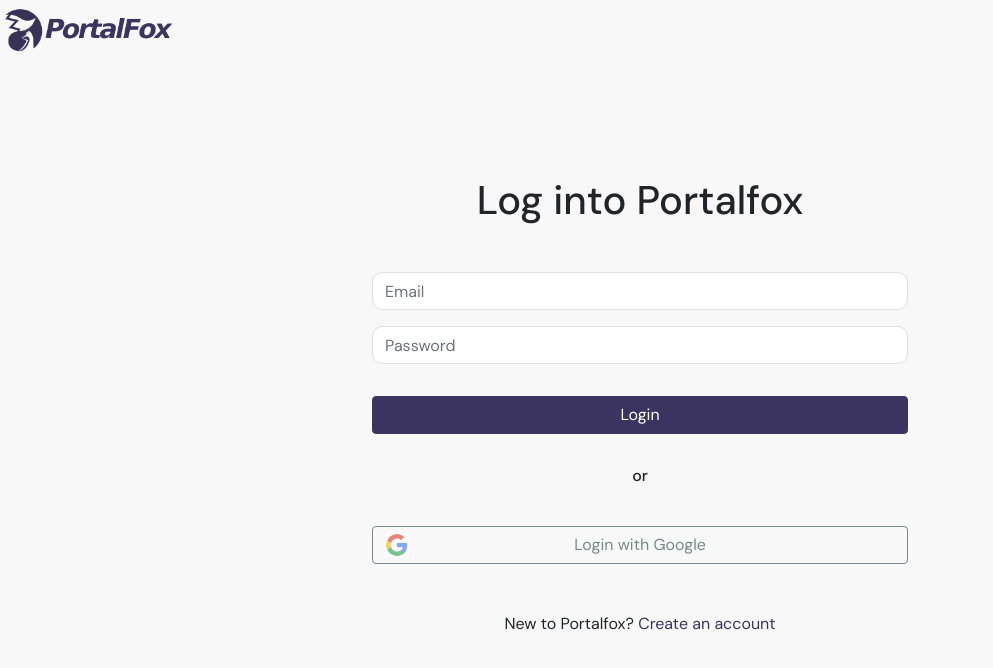
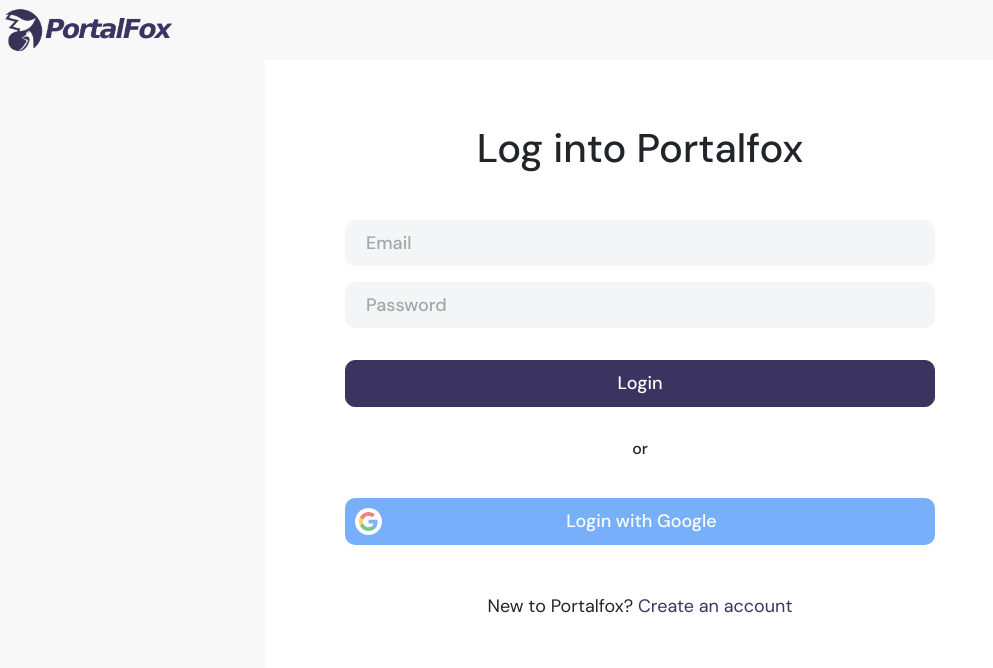
Before and after one commit to ecuellog/portalfox, a React app: page /login in a window 1280 px wide. Shown: the top 668 px of the page, without its empty margins (0-993 px from the left). Built offline with nearby package versions, Linux system fonts and the light colour scheme; no server answers; what react-validation would draw is missing.

Commit message:
Update styling on login and signup pages

```diff
--- a/src/assets/styles/variables.scss
+++ b/src/assets/styles/variables.scss
@@ -1,6 +1,6 @@
 /** Bootstrap overrides **/
 $primary: #3b3461;
-$scondary: #f6564b;
+$secondary: #f6564b;
 $font-family-sans-serif: "DM Sans";
 
 // Modals
@@ -19,7 +19,7 @@
 );
 
 // Forms
-$input-border-radius: 10px;
+$border-radius: 10px;
 $input-border-color: #e0e0e0;
 
 /** /Bootstrap overrides **/
--- a/src/index.scss
+++ b/src/index.scss
@@ -25,16 +25,28 @@
 }
 
 .btn-google {
-  border: 1px solid darkslategrey;
-  color: darkslategrey;
+  width: 100%;
+  color: white;
+  background-color: #3185F8;
 
   .google-logo {
     float: left;
-    width: 24px;
+    width: 27px;
+  }
+
+  img {
+    padding: 3px;
+    background-color: white;
+    border-radius: 50%;
   }
 
   span {
     margin-left: -24px;
+  }
+
+  &:hover {
+    color: white;
+    background-color: darken(#3185F8, 7.5%);
   }
 }
 
@@ -48,12 +60,41 @@
   }
 }
 
+.login-register-logo {
+  width: 300px;
+  text-align: center;
+  margin: 0px auto 15px;
+}
+
 .login-register-container {
-  height: calc(100vh - 60px);
-  max-width: 600px;
+  background-color: #ffffff;
+  font-size: 18px;
+  width: 750px;
+  max-width: 100%;
   margin-left: auto;
   margin-right: auto;
-  padding: 2rem;
+  padding: 4rem 5rem;
+
+  input.form-control {
+    font-weight: 500;
+    padding: 22px 20px;
+    font-size: 18px;
+    background-color: #F3F5F7;
+    border-color: #F3F5F7;
+    &::placeholder {
+      color: #A5A5A5;
+    }
+  }
+
+  .btn {
+    padding: 9px;
+    font-weight: 500;
+    font-size: 18px;
+  }
+
+  .or-separator {
+    color: #A5A5A5;
+  }
 }
 
 .standard-app-logo {
--- a/src/views/OrganizationLoginView/OrganizationLoginView.js
+++ b/src/views/OrganizationLoginView/OrganizationLoginView.js
@@ -1,7 +1,7 @@
 import React, { useState } from 'react';
 import AuthService from '../../services/auth';
 import { connect } from 'react-redux';
-import { useHistory } from 'react-router-dom';
+import { useHistory, NavLink } from 'react-router-dom';
 import buildUrl from 'build-url';
 import './OrganizationLoginView.scss';
 import googleLogo from '../../assets/images/google/g-logo.png';
@@ -39,8 +39,10 @@
   }
 
   return (
-    <div className="login-register-container d-flex flex-column justify-content-center h-100">
-      <h1 className="text-center mb-5">Log into {_.get(props, 'organization.name')} </h1>
+    <div className="d-flex flex-column justify-content-center h-100">
+      <img className="login-register-logo" src={_.get(props, 'organization.imageSrc')}></img>
+      <div className="login-register-container">
+        <h2 className="mb-4">Iniciar Sesion </h2>
         <form className="mb-0" onSubmit={onSubmit}>
           <div className="form-group">
             <input
@@ -63,17 +65,26 @@
               onChange={e => setCreds({...creds, password: e.target.value})}
             >
             </input>
+            <h6 className="text-right mt-1"><NavLink to="/register">¿Olvidaste tu contrasena?</NavLink></h6>
           </div>
-        <button type="submit" className="btn btn-primary btn-block">Login</button>
+          <button type="submit" className="btn btn-primary btn-block">Iniciar Sesion</button>
         </form>
-      <h6 className="py-4 text-center">or</h6>
+        <div className="or-separator d-flex justify-content-between align-items-center py-4">
+          <hr className="flex-grow-1 mr-3 ml-4"/>
+          <h6 className="text-center mb-0">o</h6>
+          <hr className="flex-grow-1 ml-3 mr-4"/>
+        </div>
         <button
           className="btn btn-google"
           onClick={redirectToGoogleLogin}
         >
           <img className="google-logo" src={googleLogo}></img>
-        <span>Login with Google</span>
+          <span>Inicia Sesion con Google</span>
         </button>
+        <div className="text-center mt-5">
+          <h6>¿No tienes cuenta? <NavLink to="/register" className="d-inline p-0">Registrate aqui</NavLink></h6>
+        </div>
+      </div>
     </div>
   );
 }
--- a/src/views/OrganizationRegisterView/OrganizationRegisterView.js
+++ b/src/views/OrganizationRegisterView/OrganizationRegisterView.js
@@ -1,5 +1,5 @@
 import React, { useState } from 'react';
-import { useHistory } from "react-router-dom";
+import { useHistory, NavLink } from "react-router-dom";
 import { connect } from 'react-redux';
 import buildUrl from 'build-url';
 import googleLogo from '../../assets/images/google/g-logo.png';
@@ -38,8 +38,10 @@
   }
 
   return (
-    <div className="login-register-container d-flex flex-column justify-content-center h-100">
-      <h1 className="text-center mb-5">Register at {_.get(props, 'organization.name')} </h1>
+    <div className="d-flex flex-column justify-content-center h-100">
+      <img className="login-register-logo" src={_.get(props, 'organization.imageSrc')}></img>
+      <div className="login-register-container">
+        <h2 className="mb-4"> Registrate </h2>
         <form className="mb-0" onSubmit={onSubmit}>
           <div className="form-group">
             <input
@@ -63,9 +65,13 @@
             >
             </input>
           </div>
-        <button type="submit" className="btn btn-primary btn-block">Register</button>
+          <button type="submit" className="btn btn-primary btn-block">Registrate</button>
         </form>
-      <h6 className="py-4 text-center">or</h6>
+        <div className="or-separator d-flex justify-content-between align-items-center py-4">
+          <hr className="flex-grow-1 mr-3 ml-4"/>
+          <h6 className="text-center mb-0">o</h6>
+          <hr className="flex-grow-1 ml-3 mr-4"/>
+        </div>
         <button
           className="btn btn-google"
           onClick={redirectToGoogleRegister}
@@ -73,6 +79,10 @@
           <img className="google-logo" src={googleLogo}></img>
           <span>Register with Google</span>
         </button>
+        <div className="text-center mt-5">
+          <h6>¿Ya tienes cuenta? <NavLink to="/login" className="d-inline p-0">Inicia Secion</NavLink></h6>
+        </div>
+      </div>
     </div>
   );
 }
```
Lines whose indentation alone changed are shown as unchanged.
